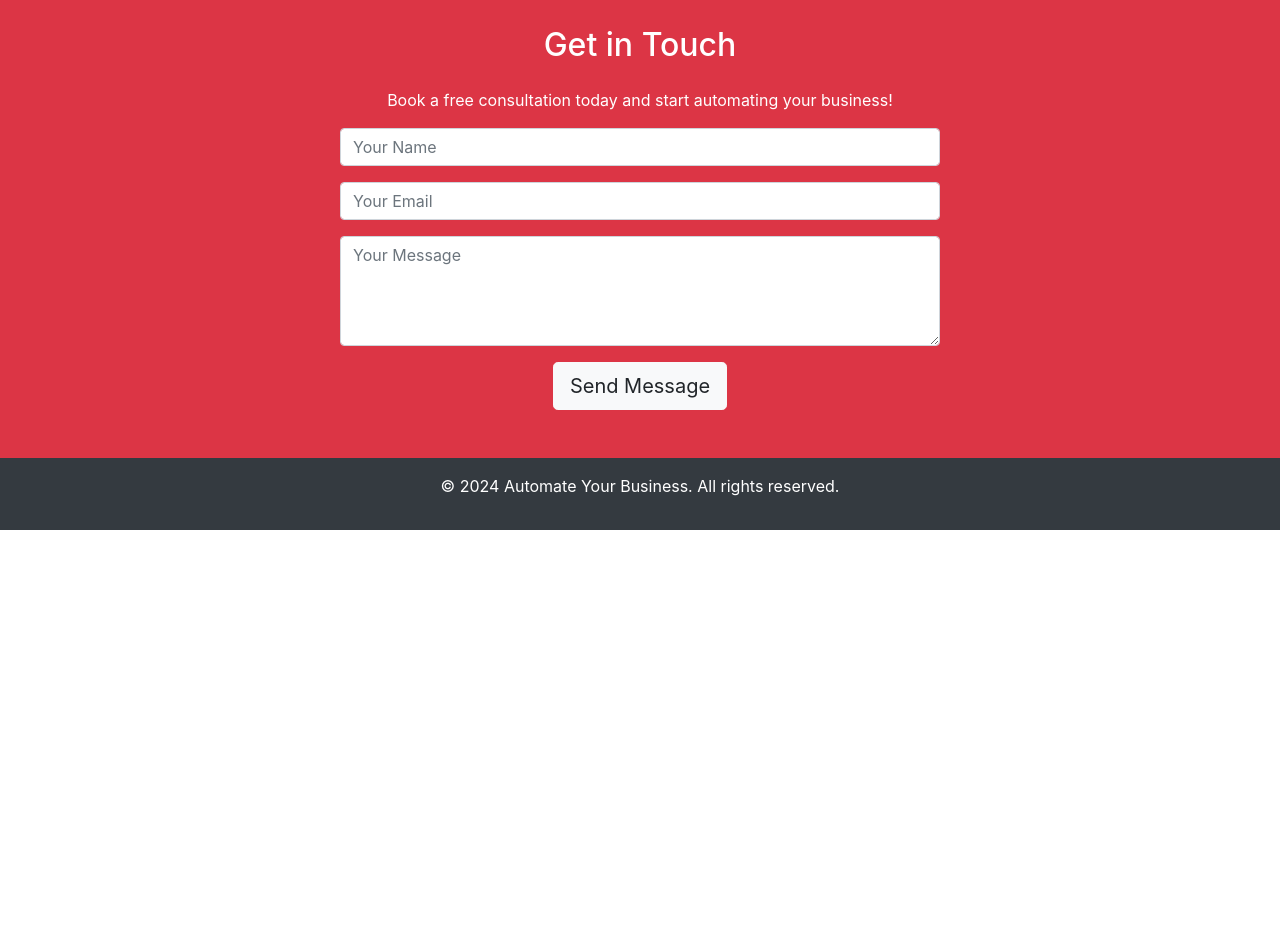
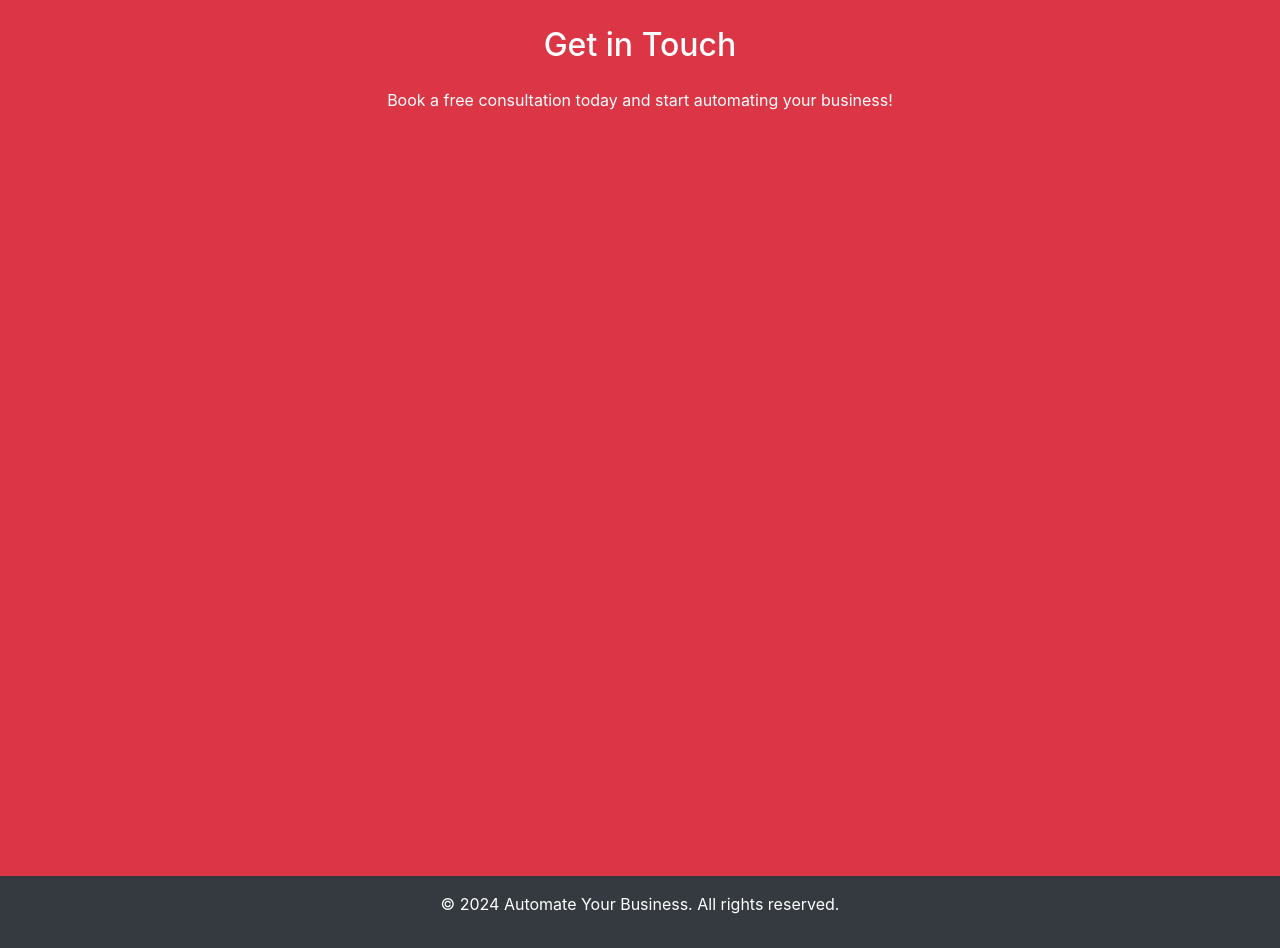
Before and after one commit to MITechMerc/mitechmerc.github.io, a plain HTML site: page index.html in a window 1280 px wide. Shown: the part 1280-2228 px from the top of the page. Before the commit the page ends 1810 px from the top, so only its background shows below. Drawn offline with nearby package versions, Linux system fonts and the light colour scheme; a script that the page names is missing.

Commit message:
Update index.html
Added calendly form.

```diff
--- a/index.html
+++ b/index.html
@@ -92,18 +92,10 @@
         <div class="container text-center">
             <h2 class="mb-4">Get in Touch</h2>
             <p>Book a free consultation today and start automating your business!</p>
-            <form action="https://formspree.io/f/your-email" method="POST" class="mx-auto" style="max-width: 600px;">
-                <div class="form-group">
-                    <input type="text" class="form-control" id="name" name="name" placeholder="Your Name" required>
-                </div>
-                <div class="form-group">
-                    <input type="email" class="form-control" id="email" name="email" placeholder="Your Email" required>
-                </div>
-                <div class="form-group">
-                    <textarea class="form-control" id="message" name="message" rows="4" placeholder="Your Message" required></textarea>
-                </div>
-                <button type="submit" class="btn btn-light btn-lg">Send Message</button>
-            </form>
+            <!-- Calendly inline widget begin -->
+                <div class="calendly-inline-widget" data-url="https://calendly.com/mitechmerc/30min?hide_event_type_details=1&hide_gdpr_banner=1&primary_color=ff2f33" style="min-width:320px;height:700px;"></div>
+                <script type="text/javascript" src="https://assets.calendly.com/assets/external/widget.js" async></script>
+            <!-- Calendly inline widget end -->
         </div>
     </section>
 
```
